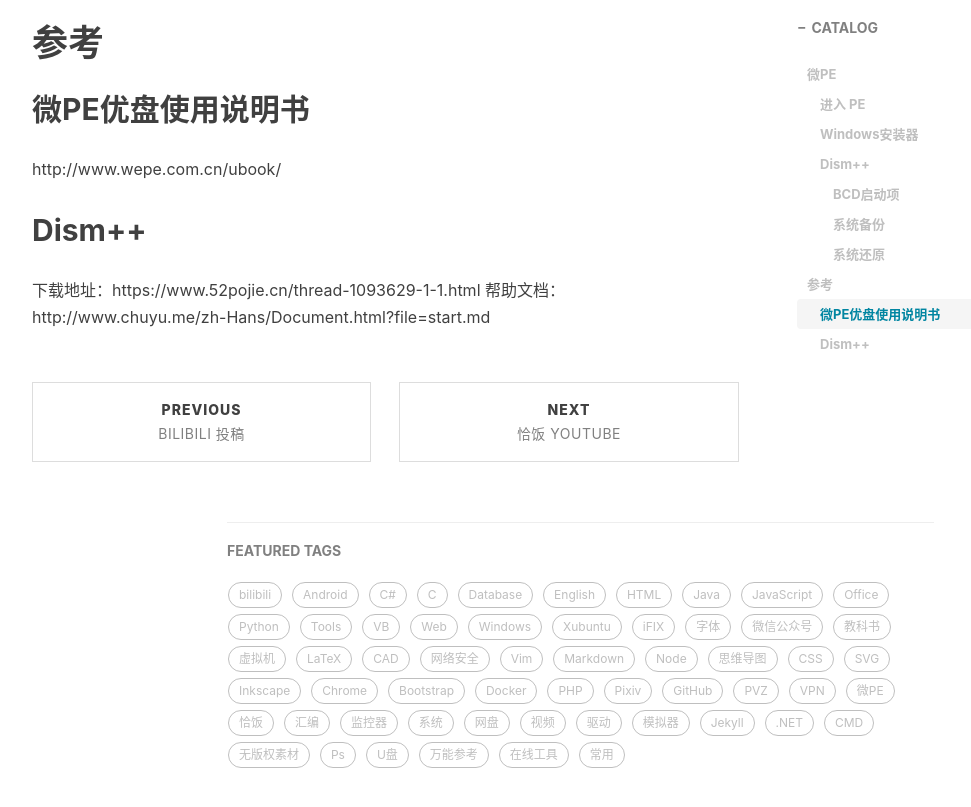
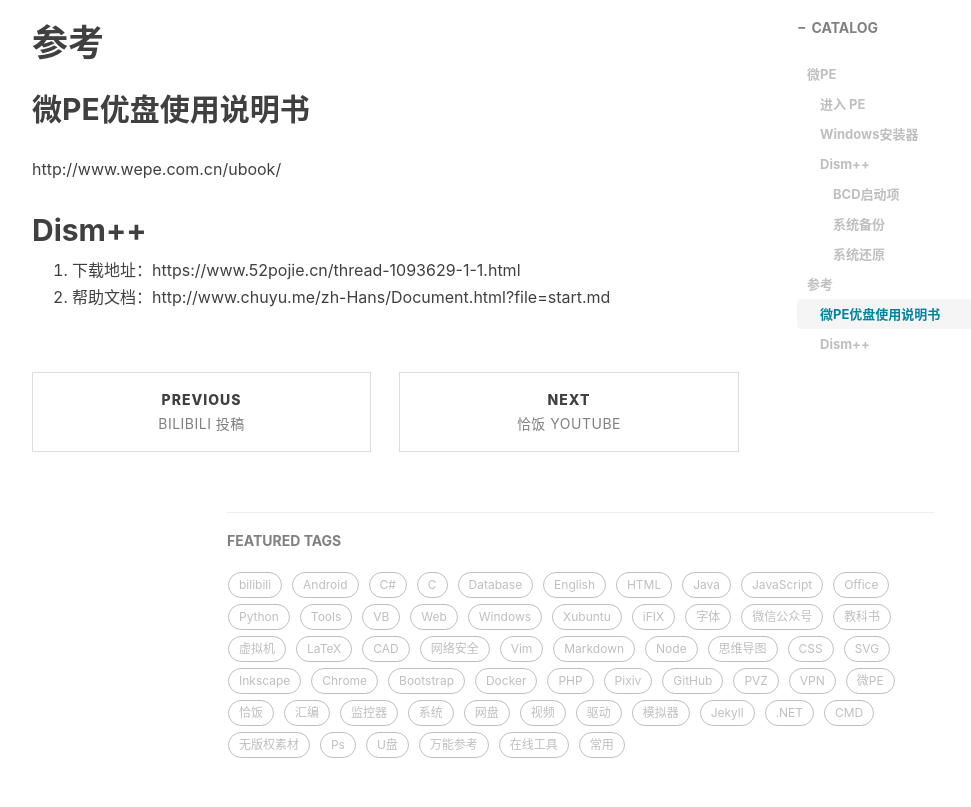
Before and after one commit to yiyutouxin/tangle5500.github.io, a Jekyll site: the page built from _posts/2020-6-19-微PE.md, in a window 1280 px wide and 900 px high, scrolled down 1607 px. Shown: the top 807 px of the window, without its empty margins (38-1009 px from the left). Built offline with Jekyll 4.4.1, drawn with Linux system fonts in a browser that asks for light colours; nearby versions of some CDN libraries; comment, search, counter and statistics services are not loaded; some of the changed lines change nothing that is shown.

Commit message:
Update 2020-6-19-微PE.md

```diff
--- a/_posts/2020-6-19-微PE.md
+++ b/_posts/2020-6-19-微PE.md
@@ -57,5 +57,5 @@
 
 ## Dism++
 
-下载地址：https://www.52pojie.cn/thread-1093629-1-1.html
-帮助文档：http://www.chuyu.me/zh-Hans/Document.html?file=start.md
+1. 下载地址：https://www.52pojie.cn/thread-1093629-1-1.html
+1. 帮助文档：http://www.chuyu.me/zh-Hans/Document.html?file=start.md
```
